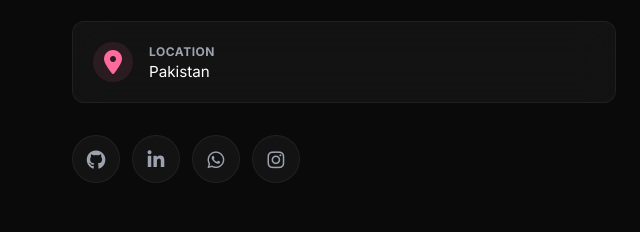
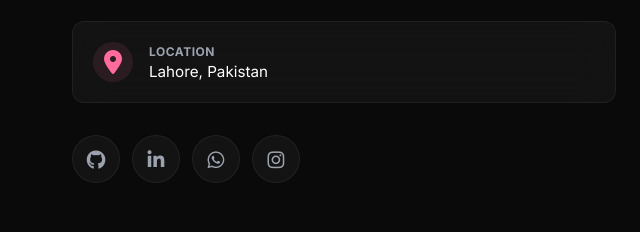
Before and after one commit to itxmeenu009/portfolio, a plain HTML site: page index.html in a window 1280 px wide. Shown: the part 2533-2765 px from the top of the page, 0-640 px from the left. Drawn offline with nearby package versions, Linux system fonts and the light colour scheme.

Commit message:
Update index.html

```diff
--- a/index.html
+++ b/index.html
@@ -207,7 +207,7 @@
             <div>
               <h4>Location</h4>
               <a href="https://maps.app.goo.gl/pukKfzeVuRwsoGgi9">
-              <span>Pakistan</span>
+              <span>Lahore, Pakistan</span>
               </a>
             </div>
           </div>
```
